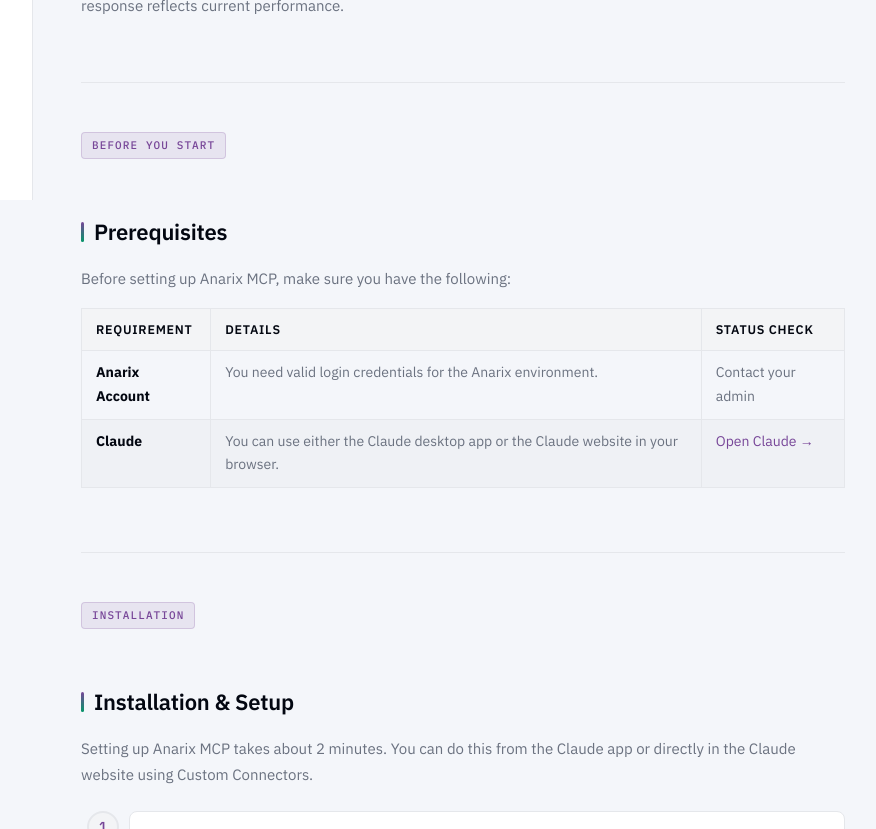
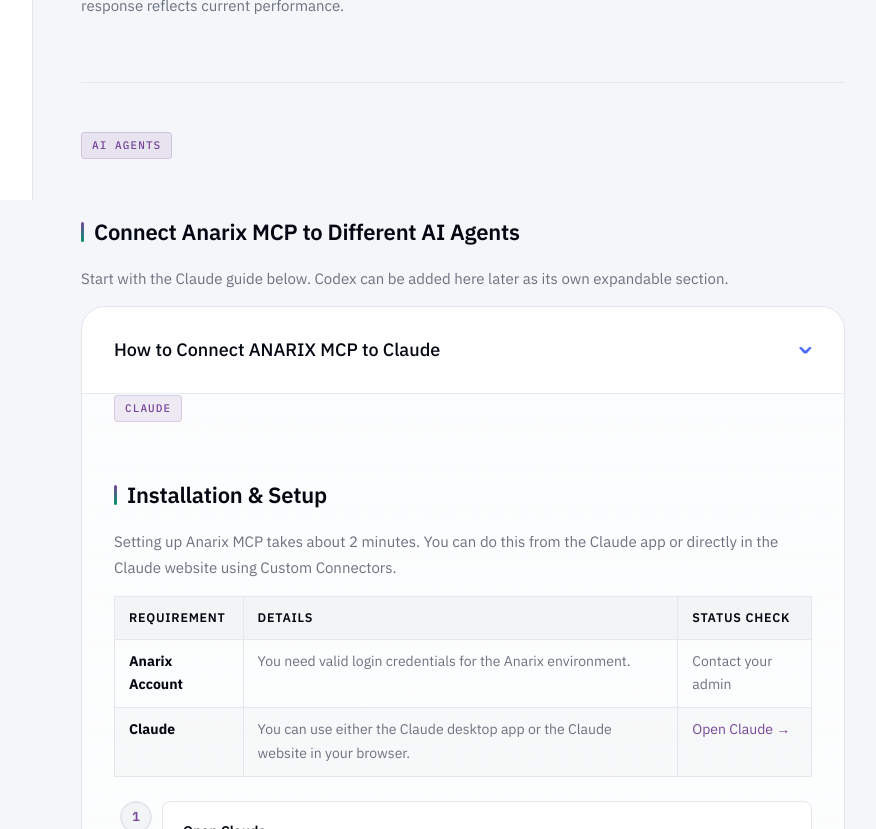
Before and after one commit to therohithborana/mcp-doc, a plain HTML site: page index.html in a window 1280 px wide. Shown: the part 600-1429 px from the top of the page, without its empty margins (227-1103 px from the left). Drawn offline with Linux system fonts and the light colour scheme.

Commit message:
expandable

```diff
--- a/index.html
+++ b/index.html
@@ -211,6 +211,73 @@
     width: 6px; height: 6px; border-radius: 50%;
     background: var(--accent2);
     flex-shrink: 0;
+  }
+
+  .connect-list {
+    margin-top: 40px;
+  }
+
+  .connect-card {
+    background: var(--surface);
+    border: 1px solid var(--border);
+    border-radius: 24px;
+    overflow: hidden;
+    box-shadow: 0 1px 2px rgba(15, 23, 42, 0.03);
+  }
+
+  .connect-accordion {
+    border-bottom: 1px solid rgba(226, 232, 240, 0.8);
+  }
+
+  .connect-accordion:last-child {
+    border-bottom: none;
+  }
+
+  .connect-summary {
+    display: flex;
+    align-items: center;
+    justify-content: space-between;
+    gap: 16px;
+    padding: 28px 32px;
+    cursor: pointer;
+    list-style: none;
+    user-select: none;
+    color: var(--text);
+    font-size: 18px;
+    font-weight: 500;
+  }
+
+  .connect-summary::-webkit-details-marker {
+    display: none;
+  }
+
+  .connect-summary:hover {
+    background: rgba(119, 70, 152, 0.03);
+  }
+
+  .connect-summary::after {
+    content: '›';
+    color: #4f6ef7;
+    font-size: 30px;
+    line-height: 1;
+    flex-shrink: 0;
+    transition: transform 0.15s ease;
+  }
+
+  .connect-accordion[open] .connect-summary::after {
+    transform: rotate(90deg);
+  }
+
+  .connect-body {
+    padding: 0 32px 28px;
+    border-top: 1px solid rgba(226, 232, 240, 0.8);
+    background: linear-gradient(180deg, rgba(248, 250, 252, 0.45), rgba(255, 255, 255, 0.98));
+  }
+
+  .connect-placeholder {
+    color: var(--text-muted);
+    font-size: 14px;
+    margin: 0;
   }
 
   h2 {
@@ -588,13 +655,10 @@
 
   <span class="nav-section">Getting Started</span>
   <a class="nav-link" href="#overview">Overview</a>
-  <a class="nav-link" href="#prerequisites">Prerequisites</a>
-  <a class="nav-link" href="#setup">Installation &amp; Setup</a>
-  <a class="nav-link" href="#auth">Authentication</a>
-  <a class="nav-link" href="#first-test">First Test</a>
+  <a class="nav-link" href="#connect-guides">Connect Guides</a>
 
   <span class="nav-section">Reference</span>
-  <a class="nav-link" href="#troubleshooting">Troubleshooting</a>
+  <a class="nav-link" href="#claude-setup">Claude Setup</a>
 </aside>
 
 <!-- ── MAIN ── -->
@@ -635,11 +699,19 @@
 
     <div class="divider"></div>
 
-    <!-- PREREQUISITES -->
-    <section id="prerequisites">
-      <div class="section-label">Before You Start</div>
-      <h2>Prerequisites</h2>
-      <p>Before setting up Anarix MCP, make sure you have the following:</p>
+    <section id="connect-guides" class="connect-list">
+      <div class="section-label">AI Agents</div>
+      <h2>Connect Anarix MCP to Different AI Agents</h2>
+      <p>Start with the Claude guide below. Codex can be added here later as its own expandable section.</p>
+
+      <div class="connect-card">
+        <details class="connect-accordion" id="claude-setup" open>
+          <summary class="connect-summary">How to Connect ANARIX MCP to Claude</summary>
+          <div class="connect-body">
+            <section id="setup">
+              <div class="section-label">Claude</div>
+              <h2>Installation &amp; Setup</h2>
+              <p>Setting up Anarix MCP takes about 2 minutes. You can do this from the Claude app or directly in the Claude website using Custom Connectors.</p>
 
               <table>
                 <thead>
@@ -658,15 +730,6 @@
                   </tr>
                 </tbody>
               </table>
-    </section>
-
-    <div class="divider"></div>
-
-    <!-- SETUP -->
-    <section id="setup">
-      <div class="section-label">Installation</div>
-      <h2>Installation &amp; Setup</h2>
-      <p>Setting up Anarix MCP takes about 2 minutes. You can do this from the Claude app or directly in the Claude website using Custom Connectors.</p>
 
               <div class="steps">
 
@@ -741,7 +804,6 @@
 
             <div class="divider"></div>
 
-    <!-- AUTH -->
             <section id="auth">
               <div class="section-label">Authentication</div>
               <h2>Authentication Flow</h2>
@@ -802,7 +864,6 @@
 
             <div class="divider"></div>
 
-    <!-- FIRST TEST -->
             <section id="first-test">
               <div class="section-label">Quick Start</div>
               <h2>Your First Test</h2>
@@ -834,7 +895,6 @@
 
             <div class="divider"></div>
 
-    <!-- TROUBLESHOOTING -->
             <section id="troubleshooting">
               <div class="section-label">Support</div>
               <h2>Troubleshooting</h2>
@@ -904,6 +964,10 @@
         </div>
       </div>
             </section>
+          </div>
+        </details>
+      </div>
+    </section>
 
     <div style="margin-top: 40px; padding: 20px; background: var(--surface); border: 1px solid var(--border); border-radius: var(--radius); text-align: center;">
       <p style="font-size:13px; color:var(--text-dim); margin:0;">
```
Lines whose indentation alone changed are shown as unchanged.
